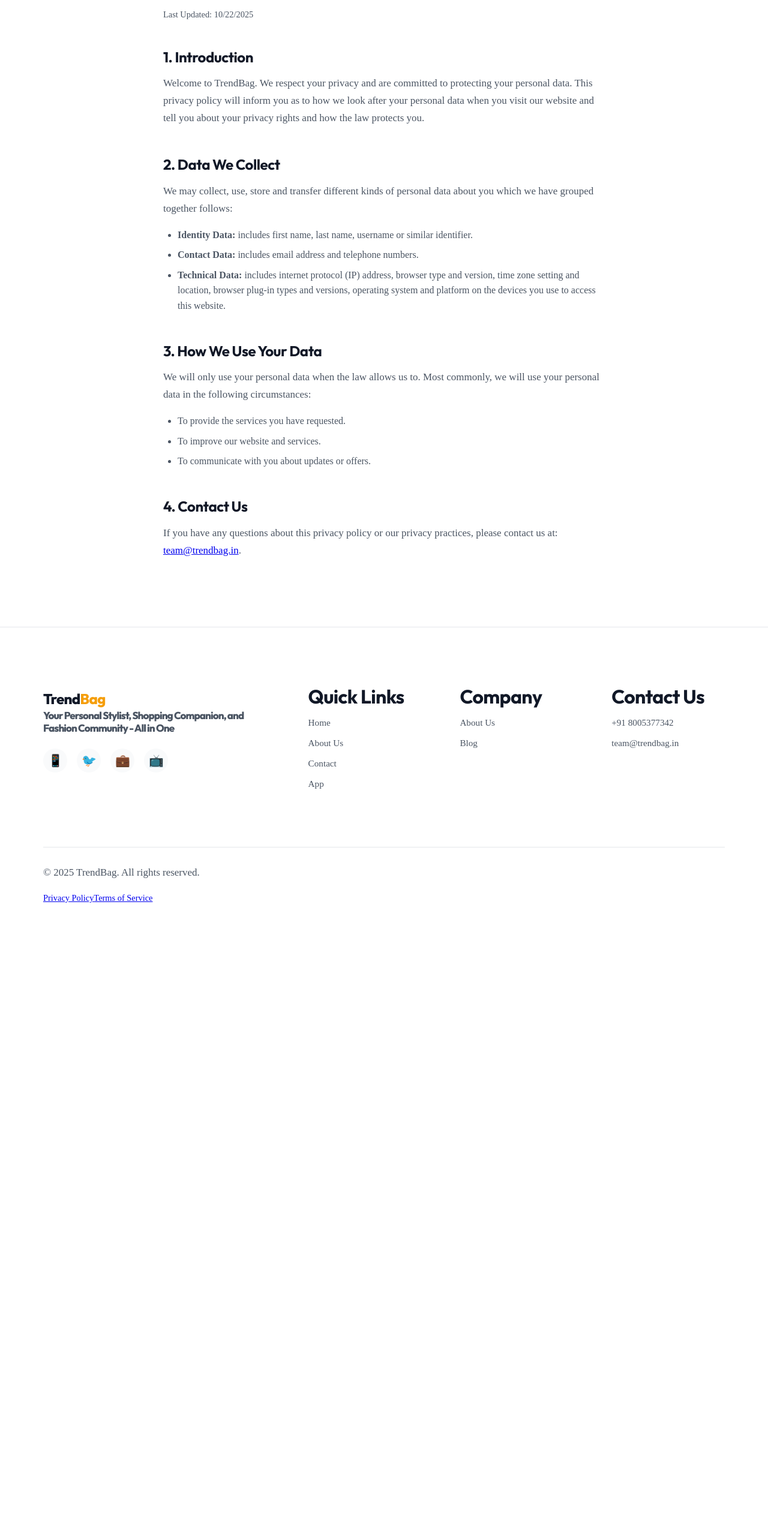
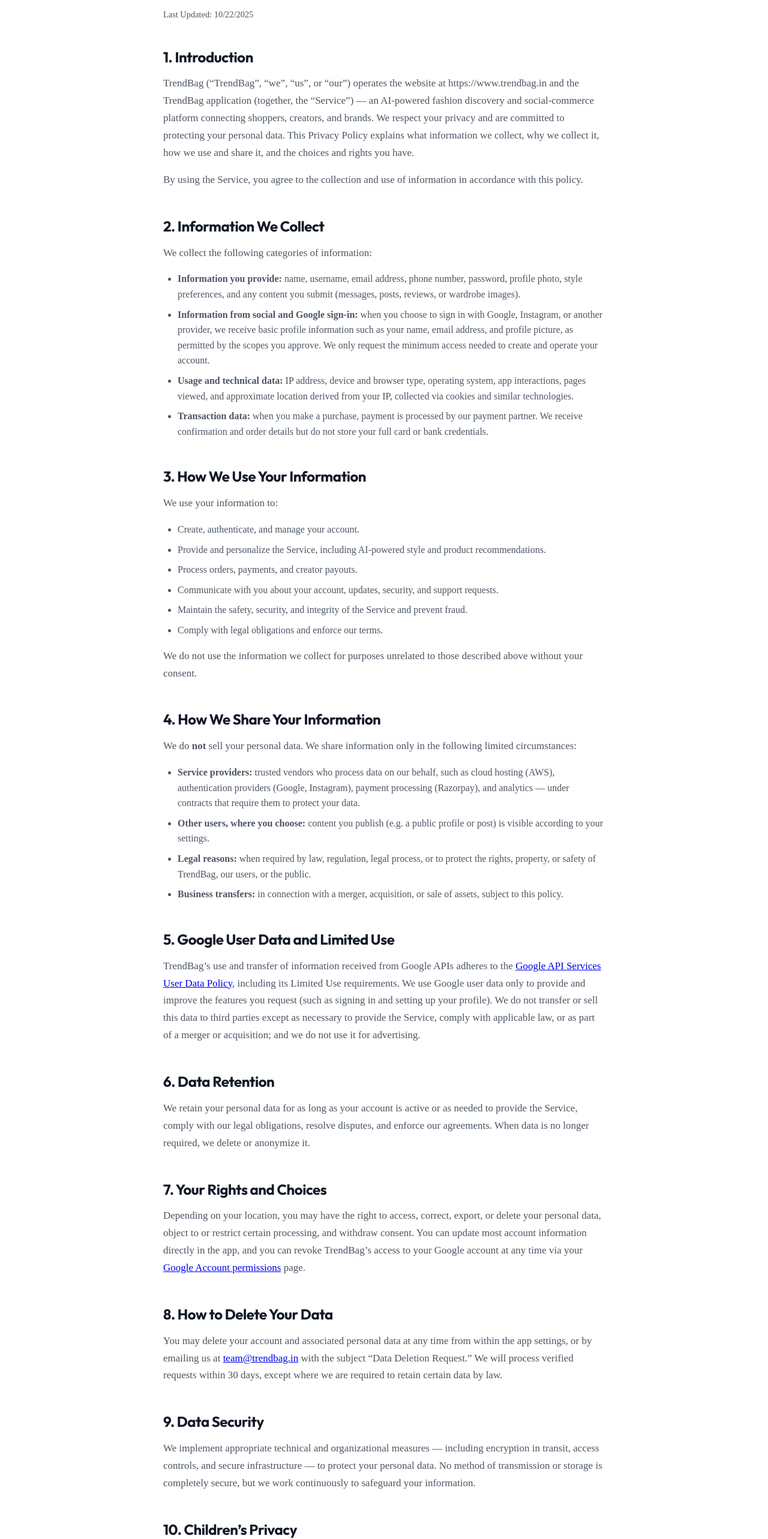
Before and after one commit to trendbag-in/portforlio-app, a React (Create React App) app: page /privacy in a window 1280 px wide. Shown: the part 202-2768 px from the top of the page at 60% size. Before the commit the page ends 1740 px from the top, so only its background shows below. Built offline with nearby package versions, Linux system fonts and the light colour scheme; the HTML template or start-up script is replaced by a standard one.

Commit message:
feat: Update Privacy Policy content for clarity and compliance, and correct Open Graph and Twitter URLs in index.html

```diff
--- a/public/index.html
+++ b/public/index.html
@@ -15,14 +15,14 @@
 
     <!-- Open Graph / Facebook -->
     <meta property="og:type" content="website" />
-    <meta property="og:url" content="https://trendbag-in.github.io/portforlio-app/" />
+    <meta property="og:url" content="https://www.trendbag.in/" />
     <meta property="og:title" content="TrendBag - Modern Business Solutions" />
     <meta property="og:description" content="Your comprehensive solution for modern business needs. Discover our innovative services and take our survey to get started." />
     <meta property="og:image" content="%PUBLIC_URL%/logo192.png" />
 
     <!-- Twitter -->
     <meta property="twitter:card" content="summary_large_image" />
-    <meta property="twitter:url" content="https://trendbag-in.github.io/portforlio-app/" />
+    <meta property="twitter:url" content="https://www.trendbag.in/" />
     <meta property="twitter:title" content="TrendBag - Modern Business Solutions" />
     <meta property="twitter:description" content="Your comprehensive solution for modern business needs. Discover our innovative services and take our survey to get started." />
     <meta property="twitter:image" content="%PUBLIC_URL%/logo192.png" />
--- a/src/pages/PrivacyPolicy.js
+++ b/src/pages/PrivacyPolicy.js
@@ -1,7 +1,7 @@
 import React from 'react';
 import Navbar from '../components/Navbar/Navbar';
 import { FooterView } from '../views';
-import './PrivacyPolicy.css'; // We'll create a basic CSS file for it
+import './PrivacyPolicy.css';
 
 const PrivacyPolicy = () => {
     return (
@@ -14,40 +14,180 @@
                 <div className="privacy-section">
                     <h2>1. Introduction</h2>
                     <p>
-                        Welcome to TrendBag. We respect your privacy and are committed to protecting your personal data.
-                        This privacy policy will inform you as to how we look after your personal data when you visit our website
-                        and tell you about your privacy rights and how the law protects you.
+                        TrendBag (“TrendBag”, “we”, “us”, or “our”) operates the website at
+                        https://www.trendbag.in and the TrendBag application (together, the “Service”) — an
+                        AI-powered fashion discovery and social-commerce platform connecting shoppers,
+                        creators, and brands. We respect your privacy and are committed to protecting your
+                        personal data. This Privacy Policy explains what information we collect, why we
+                        collect it, how we use and share it, and the choices and rights you have.
+                    </p>
+                    <p>
+                        By using the Service, you agree to the collection and use of information in
+                        accordance with this policy.
                     </p>
                 </div>
 
                 <div className="privacy-section">
-                    <h2>2. Data We Collect</h2>
-                    <p>
-                        We may collect, use, store and transfer different kinds of personal data about you which we have grouped together follows:
-                    </p>
+                    <h2>2. Information We Collect</h2>
+                    <p>We collect the following categories of information:</p>
                     <ul>
-                        <li><strong>Identity Data:</strong> includes first name, last name, username or similar identifier.</li>
-                        <li><strong>Contact Data:</strong> includes email address and telephone numbers.</li>
-                        <li><strong>Technical Data:</strong> includes internet protocol (IP) address, browser type and version, time zone setting and location, browser plug-in types and versions, operating system and platform on the devices you use to access this website.</li>
+                        <li>
+                            <strong>Information you provide:</strong> name, username, email address, phone
+                            number, password, profile photo, style preferences, and any content you submit
+                            (messages, posts, reviews, or wardrobe images).
+                        </li>
+                        <li>
+                            <strong>Information from social and Google sign-in:</strong> when you choose to
+                            sign in with Google, Instagram, or another provider, we receive basic profile
+                            information such as your name, email address, and profile picture, as permitted
+                            by the scopes you approve. We only request the minimum access needed to create
+                            and operate your account.
+                        </li>
+                        <li>
+                            <strong>Usage and technical data:</strong> IP address, device and browser type,
+                            operating system, app interactions, pages viewed, and approximate location
+                            derived from your IP, collected via cookies and similar technologies.
+                        </li>
+                        <li>
+                            <strong>Transaction data:</strong> when you make a purchase, payment is processed
+                            by our payment partner. We receive confirmation and order details but do not
+                            store your full card or bank credentials.
+                        </li>
                     </ul>
                 </div>
 
                 <div className="privacy-section">
-                    <h2>3. How We Use Your Data</h2>
+                    <h2>3. How We Use Your Information</h2>
+                    <p>We use your information to:</p>
+                    <ul>
+                        <li>Create, authenticate, and manage your account.</li>
+                        <li>Provide and personalize the Service, including AI-powered style and product recommendations.</li>
+                        <li>Process orders, payments, and creator payouts.</li>
+                        <li>Communicate with you about your account, updates, security, and support requests.</li>
+                        <li>Maintain the safety, security, and integrity of the Service and prevent fraud.</li>
+                        <li>Comply with legal obligations and enforce our terms.</li>
+                    </ul>
+                    <p>We do not use the information we collect for purposes unrelated to those described above without your consent.</p>
+                </div>
+
+                <div className="privacy-section">
+                    <h2>4. How We Share Your Information</h2>
                     <p>
-                        We will only use your personal data when the law allows us to. Most commonly, we will use your personal data in the following circumstances:
+                        We do <strong>not</strong> sell your personal data. We share information only in the
+                        following limited circumstances:
                     </p>
                     <ul>
-                        <li>To provide the services you have requested.</li>
-                        <li>To improve our website and services.</li>
-                        <li>To communicate with you about updates or offers.</li>
+                        <li>
+                            <strong>Service providers:</strong> trusted vendors who process data on our behalf,
+                            such as cloud hosting (AWS), authentication providers (Google, Instagram), payment
+                            processing (Razorpay), and analytics — under contracts that require them to protect
+                            your data.
+                        </li>
+                        <li>
+                            <strong>Other users, where you choose:</strong> content you publish (e.g. a public
+                            profile or post) is visible according to your settings.
+                        </li>
+                        <li>
+                            <strong>Legal reasons:</strong> when required by law, regulation, legal process, or
+                            to protect the rights, property, or safety of TrendBag, our users, or the public.
+                        </li>
+                        <li>
+                            <strong>Business transfers:</strong> in connection with a merger, acquisition, or
+                            sale of assets, subject to this policy.
+                        </li>
                     </ul>
                 </div>
 
                 <div className="privacy-section">
-                    <h2>4. Contact Us</h2>
+                    <h2>5. Google User Data and Limited Use</h2>
                     <p>
-                        If you have any questions about this privacy policy or our privacy practices, please contact us at: <a href="mailto:team@trendbag.in">team@trendbag.in</a>.
+                        TrendBag’s use and transfer of information received from Google APIs adheres to the{' '}
+                        <a
+                            href="https://developers.google.com/terms/api-services-user-data-policy"
+                            target="_blank"
+                            rel="noopener noreferrer"
+                        >
+                            Google API Services User Data Policy
+                        </a>
+                        , including its Limited Use requirements. We use Google user data only to provide and
+                        improve the features you request (such as signing in and setting up your profile). We do
+                        not transfer or sell this data to third parties except as necessary to provide the
+                        Service, comply with applicable law, or as part of a merger or acquisition; and we do
+                        not use it for advertising.
+                    </p>
+                </div>
+
+                <div className="privacy-section">
+                    <h2>6. Data Retention</h2>
+                    <p>
+                        We retain your personal data for as long as your account is active or as needed to
+                        provide the Service, comply with our legal obligations, resolve disputes, and enforce
+                        our agreements. When data is no longer required, we delete or anonymize it.
+                    </p>
+                </div>
+
+                <div className="privacy-section">
+                    <h2>7. Your Rights and Choices</h2>
+                    <p>
+                        Depending on your location, you may have the right to access, correct, export, or
+                        delete your personal data, object to or restrict certain processing, and withdraw
+                        consent. You can update most account information directly in the app, and you can
+                        revoke TrendBag’s access to your Google account at any time via your{' '}
+                        <a
+                            href="https://myaccount.google.com/permissions"
+                            target="_blank"
+                            rel="noopener noreferrer"
+                        >
+                            Google Account permissions
+                        </a>{' '}
+                        page.
+                    </p>
+                </div>
+
+                <div className="privacy-section">
+                    <h2>8. How to Delete Your Data</h2>
+                    <p>
+                        You may delete your account and associated personal data at any time from within the
+                        app settings, or by emailing us at{' '}
+                        <a href="mailto:team@trendbag.in">team@trendbag.in</a> with the subject “Data Deletion
+                        Request.” We will process verified requests within 30 days, except where we are
+                        required to retain certain data by law.
+                    </p>
+                </div>
+
+                <div className="privacy-section">
+                    <h2>9. Data Security</h2>
+                    <p>
+                        We implement appropriate technical and organizational measures — including encryption
+                        in transit, access controls, and secure infrastructure — to protect your personal
+                        data. No method of transmission or storage is completely secure, but we work
+                        continuously to safeguard your information.
+                    </p>
+                </div>
+
+                <div className="privacy-section">
+                    <h2>10. Children’s Privacy</h2>
+                    <p>
+                        The Service is not directed to children under 13 (or the minimum age required in your
+                        jurisdiction). We do not knowingly collect personal data from children. If you believe
+                        a child has provided us with personal data, please contact us so we can remove it.
+                    </p>
+                </div>
+
+                <div className="privacy-section">
+                    <h2>11. Changes to This Policy</h2>
+                    <p>
+                        We may update this Privacy Policy from time to time. We will post the updated version
+                        on this page and revise the “Last Updated” date above. Significant changes will be
+                        communicated through the Service or by email.
+                    </p>
+                </div>
+
+                <div className="privacy-section">
+                    <h2>12. Contact Us</h2>
+                    <p>
+                        If you have any questions about this Privacy Policy or our privacy practices, contact
+                        us at: <a href="mailto:team@trendbag.in">team@trendbag.in</a>.
                     </p>
                 </div>
             </div>
```
